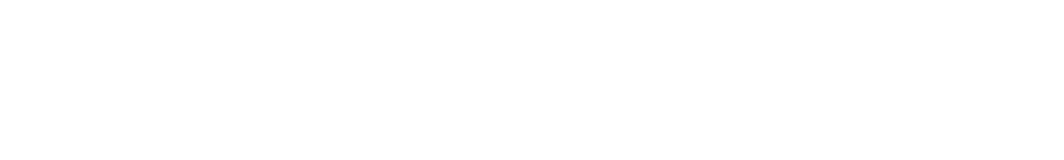
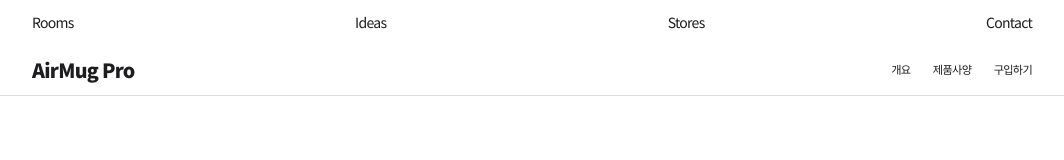
Before and after one commit to ginameee/interaction-playground, a plain HTML site: page index.html in a window 1280 px wide. Shown: the whole page, without its empty margins (108-1172 px from the left). Drawn offline with Linux system fonts and the light colour scheme.

Commit message:
메뉴 HTML, 스타일링

```diff
--- /dev/null
+++ b/css/main.css
@@ -0,0 +1,60 @@
+@charset 'utf-8';
+
+/* reset */
+html {
+  font-family: "Noto Sans KR", sans-serif;
+  font-size: 14px;
+}
+
+body {
+  overflow-x: hidden;
+  color: rgb(29, 29, 31);
+  letter-spacing: -0.05em;
+  background: white;
+}
+
+p {
+  line-height: 1.6;
+}
+
+a {
+  color: rgb(29, 29, 31);
+  text-decoration: none;
+}
+
+/* main */
+.global-nav {
+  height: 44px;
+}
+
+.local-nav {
+  height: 52px;
+  border-bottom: 1px solid #ddd;
+}
+
+.global-nav-links,
+.local-nav-links {
+  height: 100%;
+  display: flex;
+  align-items: center;
+  max-width: 1000px;
+  margin: 0 auto;
+}
+
+.global-nav-links {
+  justify-content: space-between;
+}
+
+.local-nav-links a:not(.product-name) {
+  margin-left: 2em;
+}
+
+.local-nav-links a {
+  font-size: 0.8rem;
+}
+
+.local-nav-links .product-name {
+  font-size: 1.4rem;
+  margin-right: auto;
+  font-weight: bold;
+}
--- a/index.html
+++ b/index.html
@@ -1,13 +1,36 @@
 <!DOCTYPE html>
 <html>
-<head>
-	<meta charset="UTF-8">
-	<meta name="viewport" content="width=device-width, initial-scale=1.0">
-	<meta http-equiv="X-UA-Compatible" content="ie=edge">
-	<title>AirMug Pro</title>
-	<link rel="stylesheet" href="css/default.css">
-</head>
-<body>
-
-</body>
+  <head>
+    <meta charset="UTF-8" />
+    <meta name="viewport" content="width=device-width, initial-scale=1.0" />
+    <meta http-equiv="X-UA-Compatible" content="ie=edge" />
+    <title>AirMug Pro</title>
+    <link rel="preconnect" href="https://fonts.gstatic.com" />
+    <link
+      href="https://fonts.googleapis.com/css2?family=Noto+Sans+KR:wght@400;900&display=swap"
+      rel="stylesheet"
+    />
+    <link rel="stylesheet" href="css/default.css" />
+    <link rel="stylesheet" href="css/main.css" />
+  </head>
+  <body>
+    <div class="container">
+      <nav class="global-nav">
+        <div class="global-nav-links">
+          <a href="#" class="global-nav-item">Rooms</a>
+          <a href="#" class="global-nav-item">Ideas</a>
+          <a href="#" class="global-nav-item">Stores</a>
+          <a href="#" class="global-nav-item">Contact</a>
+        </div>
+      </nav>
+      <div class="local-nav">
+        <div class="local-nav-links">
+          <a href="#" class="product-name">AirMug Pro</a>
+          <a href="#">개요</a>
+          <a href="#">제품사양</a>
+          <a href="#">구입하기</a>
+        </div>
+      </div>
+    </div>
+  </body>
 </html>
```
